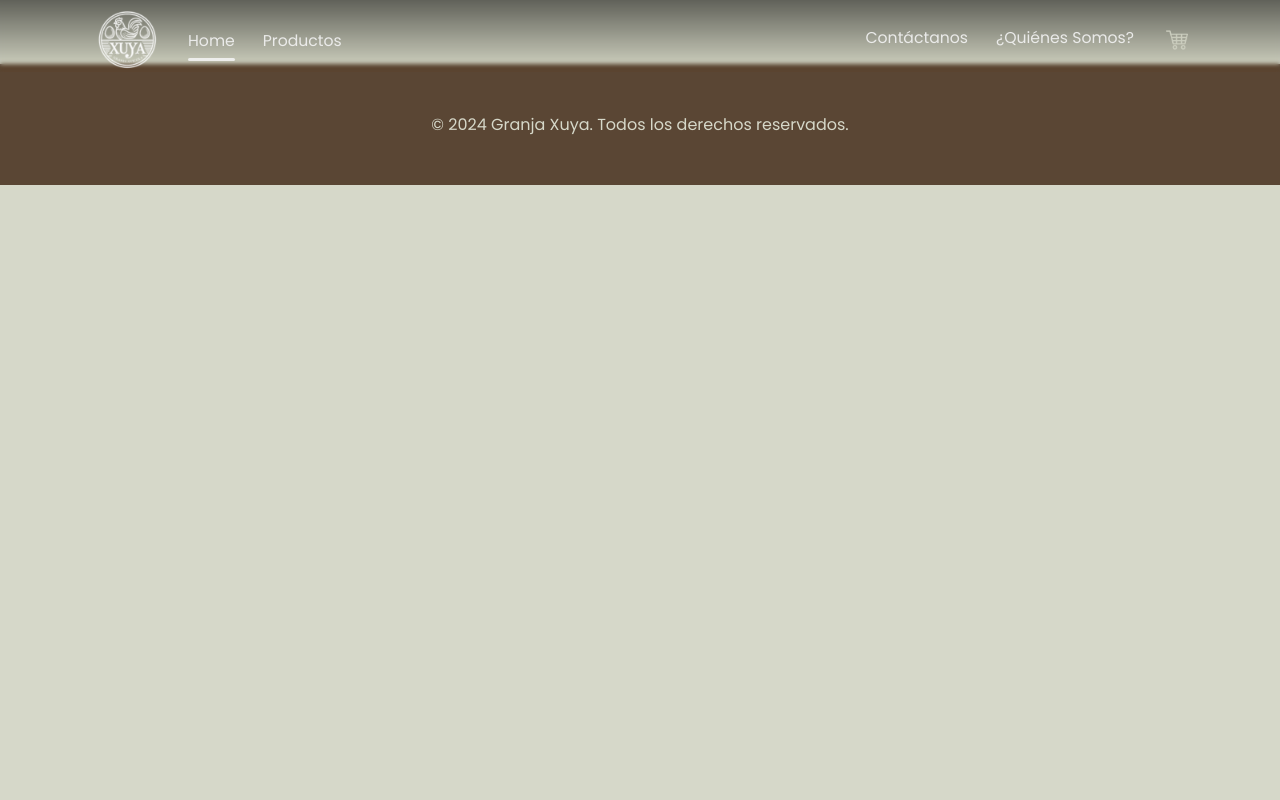
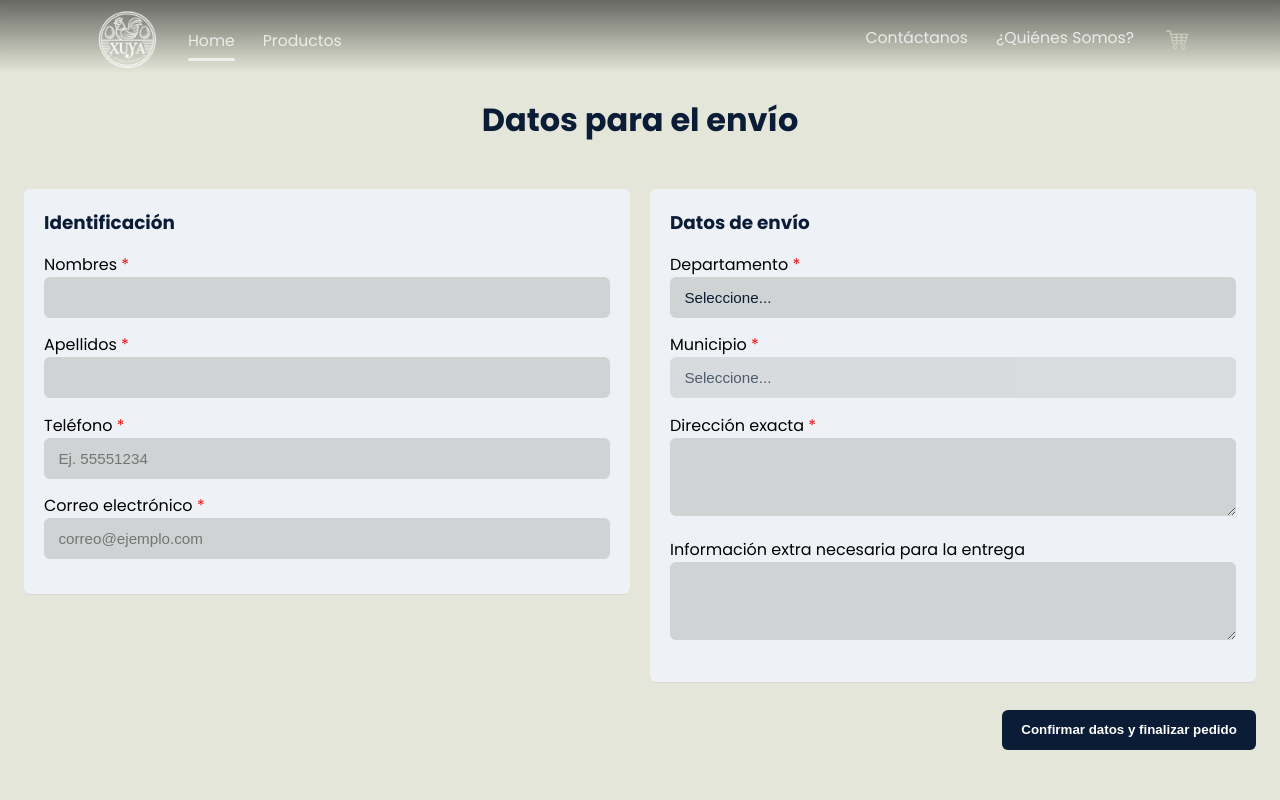
Before and after one commit to Granjaxuya/GranjaxuyaFrontend, a React (Create React App) app in the folder granjaxuyafrontend/: page /checkout in a window 1280 px wide. Shown: the top 800 px of the page. Built offline with nearby package versions, Linux system fonts and the light colour scheme.

Commit message:
checkout form added

```diff
--- a/granjaxuyafrontend/src/App.js
+++ b/granjaxuyafrontend/src/App.js
@@ -7,6 +7,7 @@ import Home from "./pages/Home/Home";
 import AboutUs from "./pages/AboutUs/AboutUs";
 import Products from "./pages/Products/Products";
 import Contact from "./pages/Contact/Contact";
+import Checkout from "./pages/Checkout/Checkout";
 
 // Importar Navbar
 import Navbar from "./components/Navbar/Navbar";
@@ -26,6 +27,7 @@ function App() {
         <Route path="/productos" element={<Products cartCount={cartCount} setCartCount={setCartCount} />} />
         <Route path="/contacto" element={<Contact />} />
         <Route path="/quienes-somos" element={<AboutUs />} />
+        <Route path="/checkout" element={<Checkout />} />
       </Routes>
       <Footer />
       <CartMenu isOpen={isCartOpen} onClose={() => setIsCartOpen(false)} />
--- a/granjaxuyafrontend/src/components/CartMenu/CartMenu.jsx
+++ b/granjaxuyafrontend/src/components/CartMenu/CartMenu.jsx
@@ -1,10 +1,12 @@
 import { useState } from "react";
+import { useNavigate } from "react-router-dom";
 import "./CartMenu.css";
 
 export default function CartMenu({ isOpen, onClose }) {
   const [items, setItems] = useState([
     { id: 1, name: "Huevos Orgánicos", price: 25, quantity: 1 },
   ]);
+  const navigate = useNavigate();
 
   // ➕ Función para agregar productos distintos
   const addItem = (newItem) => {
@@ -66,7 +68,13 @@ export default function CartMenu({ isOpen, onClose }) {
 
         {/* Botón inferior con total */}
         {items.length > 0 && (
-          <button className="checkout-btn">
+          <button
+            className="checkout-btn"
+            onClick={() => {
+              onClose?.();
+              navigate("/checkout");
+            }}
+          >
             Continuar con la compra – Q{total.toFixed(2)}
           </button>
         )}
--- /dev/null
+++ b/granjaxuyafrontend/src/pages/Checkout/Checkout.css
@@ -0,0 +1,77 @@
+.checkout-page {
+  background: #e3e6d9;
+  min-height: 100vh;
+  padding: 6rem 1.5rem 3rem;
+}
+
+.checkout-title {
+  color: #0b1d36;
+  font-size: 2rem;
+  font-weight: 700;
+  margin: 0 0 1.25rem 0;
+  text-align: center;
+}
+
+.checkout-grid {
+  display: grid;
+  grid-template-columns: 1fr 1fr;
+  gap: 1.25rem;
+  align-items: start;
+}
+
+.card {
+  background: #eef1f5;
+  padding: 1.25rem;
+  border-radius: 6px;
+  box-shadow: 0 1px 0 rgba(0,0,0,.05);
+}
+
+.card h2 {
+  margin: 0 0 1rem 0;
+  color: #0b1d36;
+  font-size: 1.15rem;
+}
+
+.field { margin-bottom: .9rem; }
+.label { display: block; color: black; }
+.req { color: #e11; }
+
+input, select, textarea {
+  width: 100%;
+  border: 0;
+  outline: none;
+  padding: .75rem .9rem;
+  border-radius: 6px;
+  background: #cfd3d4;
+  color: #0b1d36;
+  font-size: .95rem;
+}
+
+select { appearance: none; }
+
+.error { color: #b3261e; font-size: .8rem; margin-top: .25rem; display: block; }
+
+.actions {
+  grid-column: 1 / -1;
+  display: flex;
+  justify-content: flex-end;
+  margin-top: .5rem;
+}
+
+button.primary {
+  background: #0b1d36;
+  color: #fff;
+  border: none;
+  padding: .8rem 1.2rem;
+  border-radius: 6px;
+  cursor: pointer;
+  font-weight: 600;
+}
+button.primary:hover { filter: brightness(1.05); }
+
+/* Responsive */
+@media (max-width: 900px) {
+  .checkout-grid { grid-template-columns: 1fr; }
+  .actions { justify-content: stretch; }
+  button.primary { width: 100%; }
+}
--- /dev/null
+++ b/granjaxuyafrontend/src/pages/Checkout/Checkout.jsx
@@ -0,0 +1,199 @@
+import { useState } from "react";
+import "./Checkout.css";
+
+export default function Checkout() {
+  const [identificacion, setIdentificacion] = useState({
+    nombres: "",
+    apellidos: "",
+    telefono: "",
+    email: "",
+  });
+  const [envio, setEnvio] = useState({
+    departamento: "",
+    municipio: "",
+    direccion: "",
+    infoExtra: "",
+  });
+
+  const [errorsId, setErrorsId] = useState({});
+  const [errorsEnvio, setErrorsEnvio] = useState({});
+
+  const emailRegex = /^[^\s@]+@[^\s@]+\.[^\s@]{2,}$/i;
+  const phoneRegex = /^\+?\d{8,15}$/; // 8-15 dígitos, opcional prefijo +
+
+  const validateIdentificacion = (data) => {
+    const e = {};
+    if (!data.nombres.trim()) e.nombres = "Requerido";
+    if (!data.apellidos.trim()) e.apellidos = "Requerido";
+    if (!data.telefono.trim()) e.telefono = "Requerido";
+    else if (!phoneRegex.test(data.telefono.trim())) e.telefono = "Teléfono inválido";
+    if (!data.email.trim()) e.email = "Requerido";
+    else if (!emailRegex.test(data.email.trim())) e.email = "Correo inválido";
+    return e;
+  };
+
+  const validateEnvio = (data) => {
+    const e = {};
+    if (!data.departamento) e.departamento = "Requerido";
+    if (!data.municipio) e.municipio = "Requerido";
+    if (!data.direccion.trim()) e.direccion = "Requerido";
+    return e;
+  };
+
+  const onSubmit = (ev) => {
+    ev.preventDefault();
+    const e1 = validateIdentificacion(identificacion);
+    const e2 = validateEnvio(envio);
+    setErrorsId(e1);
+    setErrorsEnvio(e2);
+    if (Object.keys(e1).length === 0 && Object.keys(e2).length === 0) {
+      // hacer aquí lógica de envío de correos y confirmación del pedido
+      console.log("Checkout OK", { identificacion, envio });
+      alert("Tus datos fueron validados. Continuaremos con el pedido.");
+    }
+  };
+
+  const departamentos = [
+    "Guatemala",
+  ];
+
+  const municipiosPorDepto = {
+    Guatemala: ["Guatemala", "Mixco", "Villa Nueva", "San Miguel Petapa"],
+  };
+
+  const municipios = envio.departamento && municipiosPorDepto[envio.departamento] ? municipiosPorDepto[envio.departamento] : [];
+
+  return (
+    <main className="checkout-page">
+      <h1 className="checkout-title">Datos para el envío</h1><br />
+
+      <form className="checkout-grid" onSubmit={onSubmit} noValidate>
+        <section className="card">
+          <h2>Identificación</h2>
+          <div className="field">
+            <label className="label">
+              Nombres <span className="req">*</span>
+              <input
+                type="text"
+                value={identificacion.nombres}
+                onChange={(e) => setIdentificacion({ ...identificacion, nombres: e.target.value })}
+                onBlur={() => setErrorsId(validateIdentificacion(identificacion))}
+                placeholder=""
+              />
+            </label>
+            {errorsId.nombres && <small className="error">{errorsId.nombres}</small>}
+          </div>
+
+          <div className="field">
+            <label className="label">
+              Apellidos <span className="req">*</span>
+              <input
+                type="text"
+                value={identificacion.apellidos}
+                onChange={(e) => setIdentificacion({ ...identificacion, apellidos: e.target.value })}
+                onBlur={() => setErrorsId(validateIdentificacion(identificacion))}
+              />
+            </label>
+            {errorsId.apellidos && <small className="error">{errorsId.apellidos}</small>}
+          </div>
+
+          <div className="field">
+            <label className="label">
+              Teléfono <span className="req">*</span>
+              <input
+                type="tel"
+                inputMode="tel"
+                value={identificacion.telefono}
+                onChange={(e) => setIdentificacion({ ...identificacion, telefono: e.target.value })}
+                onBlur={() => setErrorsId(validateIdentificacion(identificacion))}
+                placeholder="Ej. 55551234"
+              />
+            </label>
+            {errorsId.telefono && <small className="error">{errorsId.telefono}</small>}
+          </div>
+
+          <div className="field">
+            <label className="label">
+              Correo electrónico <span className="req">*</span>
+              <input
+                type="email"
+                value={identificacion.email}
+                onChange={(e) => setIdentificacion({ ...identificacion, email: e.target.value })}
+                onBlur={() => setErrorsId(validateIdentificacion(identificacion))}
+                placeholder="correo@ejemplo.com"
+              />
+            </label>
+            {errorsId.email && <small className="error">{errorsId.email}</small>}
+          </div>
+        </section>
+
+        <section className="card">
+          <h2>Datos de envío</h2>
+
+          <div className="field">
+            <label className="label">
+              Departamento <span className="req">*</span>
+              <select
+                value={envio.departamento}
+                onChange={(e) => setEnvio({ ...envio, departamento: e.target.value, municipio: "" })}
+                onBlur={() => setErrorsEnvio(validateEnvio(envio))}
+              >
+                <option value="">Seleccione...</option>
+                {departamentos.map((d) => (
+                  <option key={d} value={d}>{d}</option>
+                ))}
+              </select>
+            </label>
+            {errorsEnvio.departamento && <small className="error">{errorsEnvio.departamento}</small>}
+          </div>
+
+          <div className="field">
+            <label className="label">
+              Municipio <span className="req">*</span>
+              <select
+                value={envio.municipio}
+                onChange={(e) => setEnvio({ ...envio, municipio: e.target.value })}
+                onBlur={() => setErrorsEnvio(validateEnvio(envio))}
+                disabled={!envio.departamento}
+              >
+                <option value="">Seleccione...</option>
+                {municipios.map((m) => (
+                  <option key={m} value={m}>{m}</option>
+                ))}
+              </select>
+            </label>
+            {errorsEnvio.municipio && <small className="error">{errorsEnvio.municipio}</small>}
+          </div>
+
+          <div className="field">
+            <label className="label">
+              Dirección exacta <span className="req">*</span>
+              <textarea
+                rows={3}
+                value={envio.direccion}
+                onChange={(e) => setEnvio({ ...envio, direccion: e.target.value })}
+                onBlur={() => setErrorsEnvio(validateEnvio(envio))}
+              />
+            </label>
+            {errorsEnvio.direccion && <small className="error">{errorsEnvio.direccion}</small>}
+          </div>
+
+          <div className="field">
+            <label className="label">
+              Información extra necesaria para la entrega
+              <textarea
+                rows={3}
+                value={envio.infoExtra}
+                onChange={(e) => setEnvio({ ...envio, infoExtra: e.target.value })}
+              />
+            </label>
+          </div>
+        </section>
+
+        <div className="actions">
+          <button type="submit" className="primary">Confirmar datos y finalizar pedido</button>
+        </div>
+      </form>
+    </main>
+  );
+}
```
